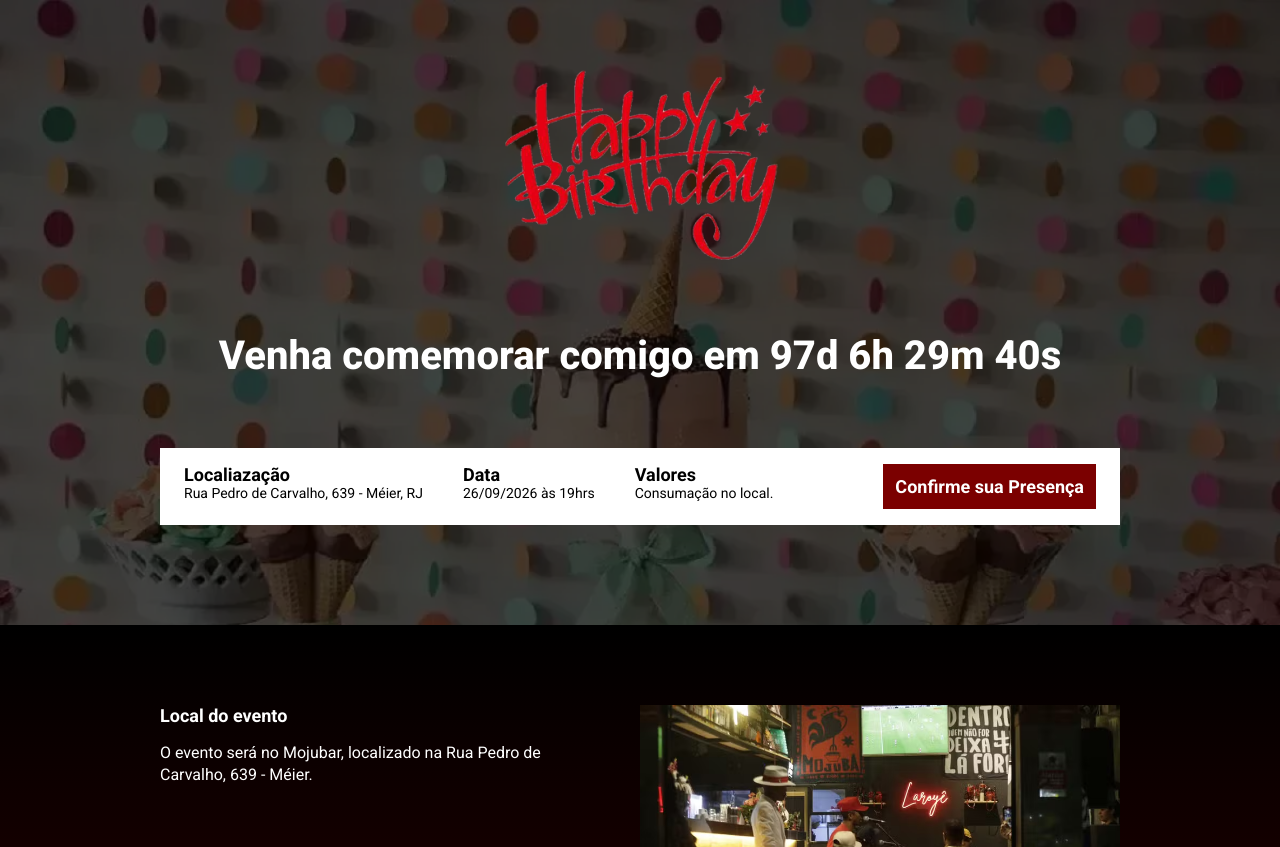
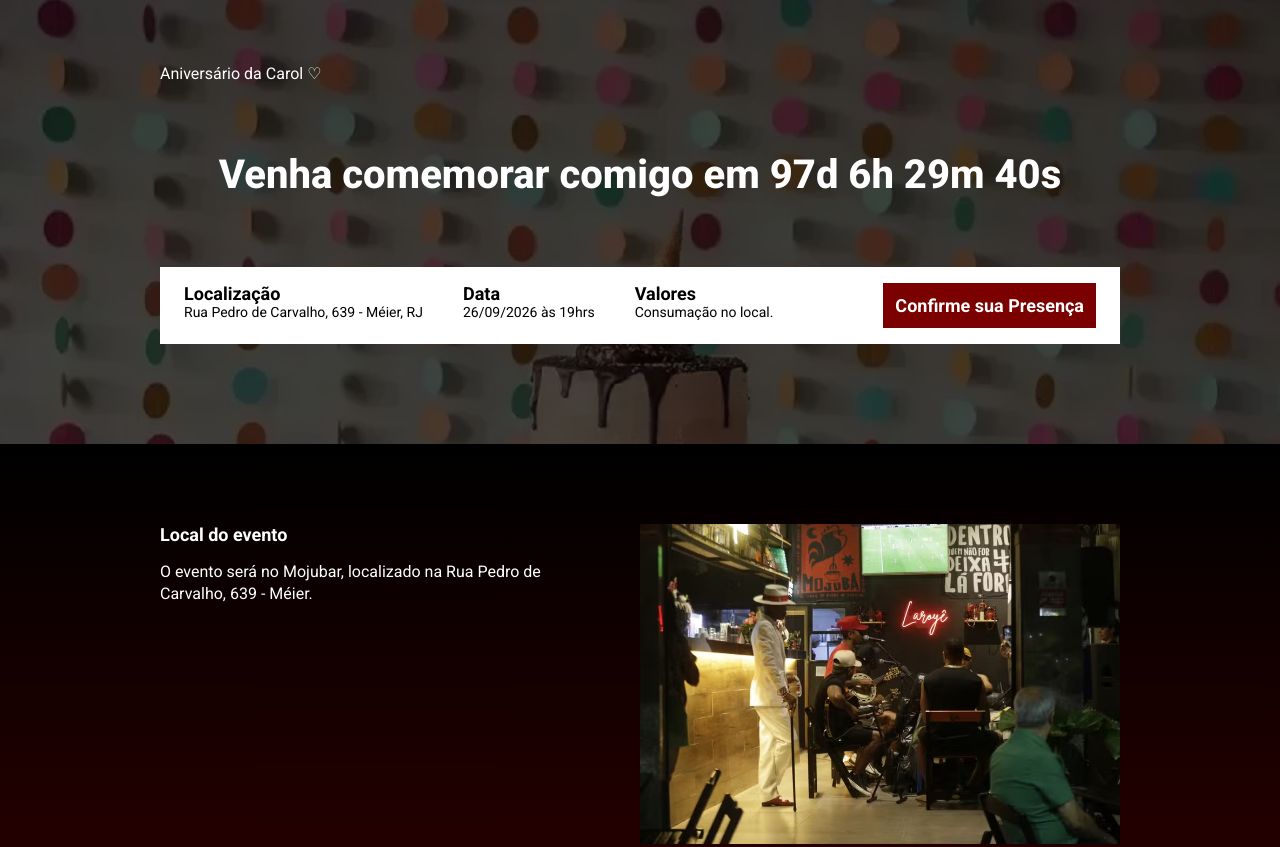
Before and after one commit to carolsixel/landing_page_event, a website built with Parcel: page src/index.html in a window 1280 px wide. Shown: the top 847 px of the page. Built offline with nearby package versions, Linux system fonts and the light colour scheme.

Commit message:
Ajustando Dimensionamento

```diff
--- a/src/index.html
+++ b/src/index.html
@@ -13,14 +13,16 @@
 <body>
     <header class="hero">
         <div class="container">
-            <img class="hero__logo" src="./images/parabens.png" alt="Evento">
+            <p class="hero__call">
+                Aniversário da Carol ♡
+            </p>
             <p class="hero__text">
                 Venha comemorar comigo em <span id="contador"></span>
             </p>
             <div class="infos-bar">
                 <ul class="infos-bar__infos">
                     <li class="infos-bar__infos__item">
-                        <b>Localiazação</b>
+                        <b>Localização</b>
                         Rua Pedro de Carvalho, 639 - Méier, RJ
                     </li>
                     <li class="infos-bar__infos__item">
@@ -61,7 +63,7 @@
         <div class="container" data-aos="fade-right">
             <div class="event__details">
                 <h2 class="event__details__title">Informações Adicionais</h2>
-                <p class="event__details__description">Não terá valor para entrar, apenas consumação no local. Favor confirmar a presença até dia 20/09.</p>
+                <p class="event__details__description">Não haverá valor para entrar, apenas consumação no local. Favor confirmar a presença até dia 20/09.</p>
             </div>
             <img class="event__image" src="./images/infos.webp" alt="Imagem 01">
         </div>
```
